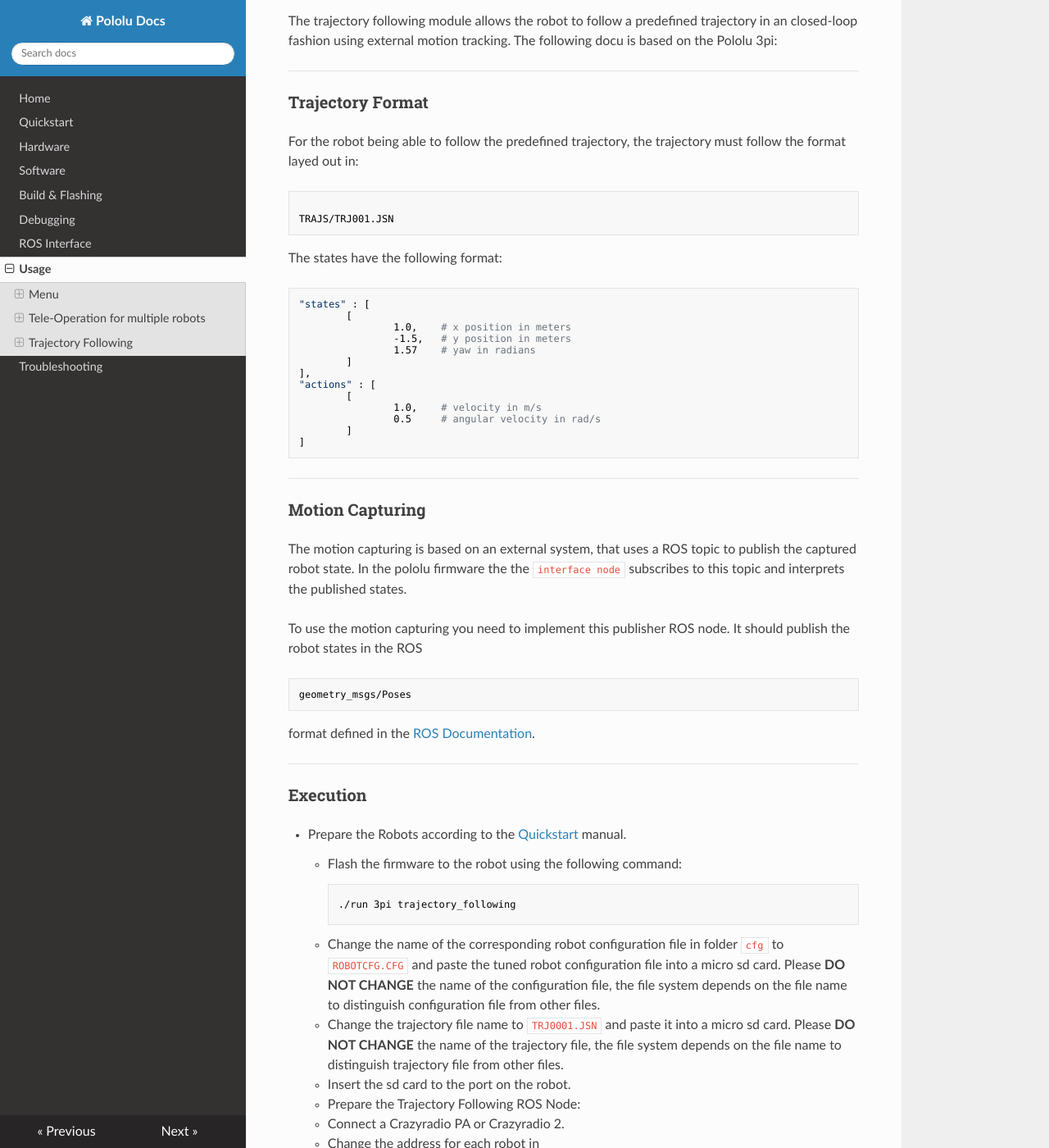
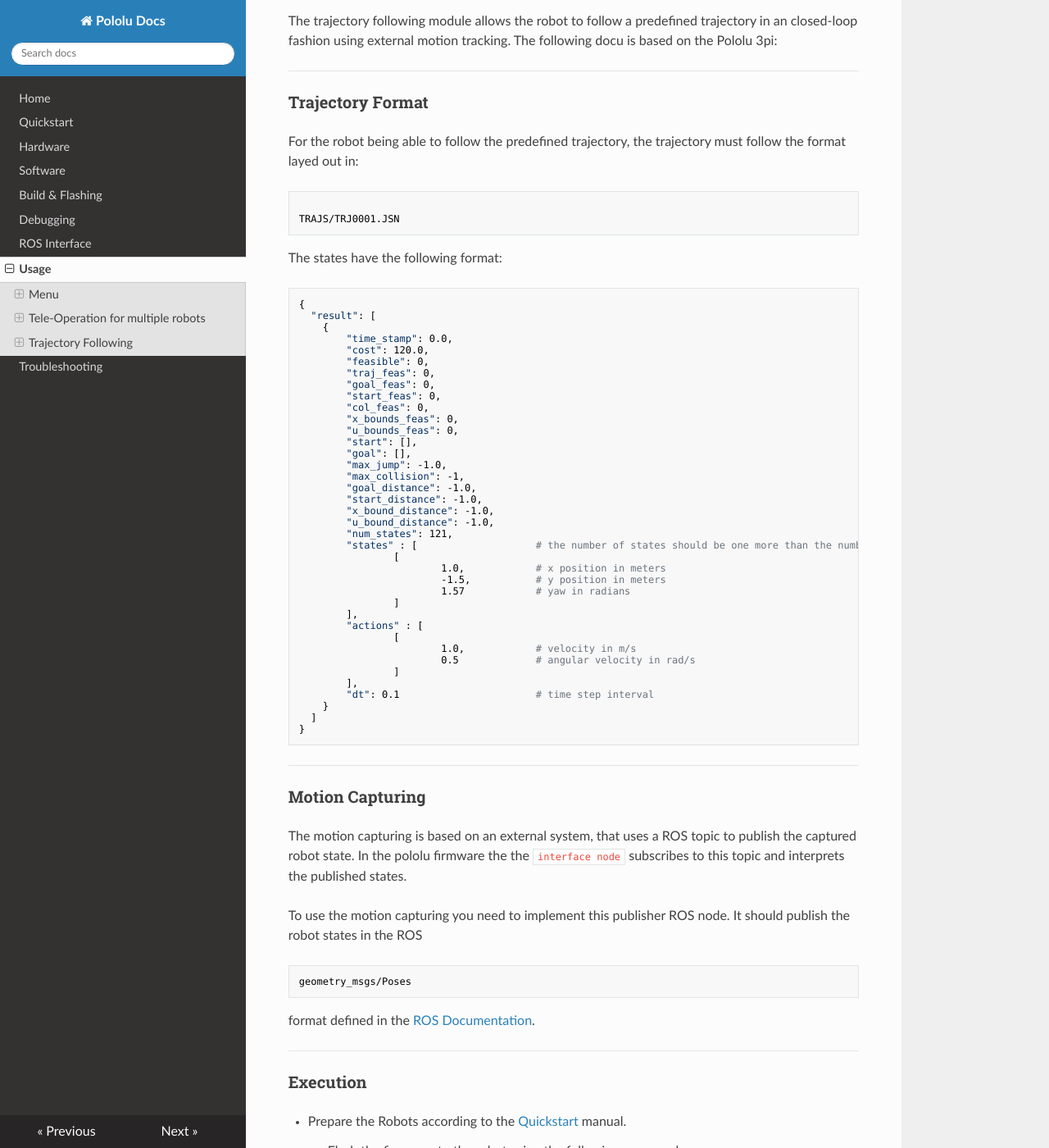
Before and after one commit to IMRCLab/pololu-rs, an MkDocs documentation site: the page built from docs/usage.md, in a window 1280 px wide and 1400 px high, scrolled down 3077 px. Shown: the whole window at 82% size. Built offline with MkDocs 1.6.1, drawn with Linux system fonts in a browser that asks for light colours; nearby versions of some CDN libraries.

Commit message:
corrected states

````diff
--- a/docs/usage.md
+++ b/docs/usage.md
@@ -93,23 +93,48 @@ The trajectory following module allows the robot to follow a predefined trajecto
 For the robot being able to follow the predefined trajectory, the trajectory must follow the format layed out in:
 ```
 
-TRAJS/TRJ001.JSN
+TRAJS/TRJ0001.JSN
 ```
 The states have the following format:
 ```
-"states" : [
-        [
-                1.0,    # x position in meters
-                -1.5,   # y position in meters
-                1.57    # yaw in radians
-        ]
-],
-"actions" : [
-        [
-                1.0,    # velocity in m/s
-                0.5     # angular velocity in rad/s
-        ]
-]
+{
+  "result": [
+    {
+        "time_stamp": 0.0,
+        "cost": 120.0,
+        "feasible": 0,
+        "traj_feas": 0,
+        "goal_feas": 0,
+        "start_feas": 0,
+        "col_feas": 0,
+        "x_bounds_feas": 0,
+        "u_bounds_feas": 0,
+        "start": [],
+        "goal": [],
+        "max_jump": -1.0,
+        "max_collision": -1,
+        "goal_distance": -1.0,
+        "start_distance": -1.0,
+        "x_bound_distance": -1.0,
+        "u_bound_distance": -1.0,
+        "num_states": 121,
+        "states" : [                    # the number of states should be one more than the number of actions
+                [
+                        1.0,            # x position in meters
+                        -1.5,           # y position in meters
+                        1.57            # yaw in radians
+                ]
+        ],
+        "actions" : [
+                [
+                        1.0,            # velocity in m/s
+                        0.5             # angular velocity in rad/s
+                ]
+        ],
+        "dt": 0.1                       # time step interval
+    }
+  ]
+}
 ```
 
 ---
````
